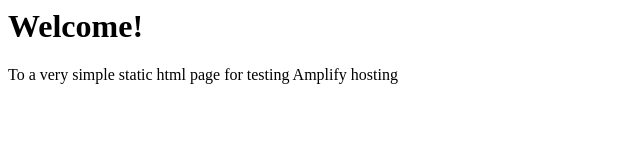
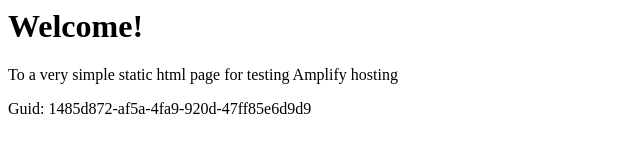
Before and after one commit to aws-aemilia-lhr/Github-PR-Commit-Integration-Test-DoNotTouch-Gith-OKSLNVO2-v1-prod-eu-west-2, a website: page src/index.html in a window 1280 px wide. Shown: the whole page, without its empty margins (0-640 px from the left). Drawn offline with Linux system fonts and the light colour scheme.

Commit message:
commit from integ tests

```diff
--- a/src/index.html
+++ b/src/index.html
@@ -1,3 +1,5 @@
+
+
 <html lang="en">
 
 <head>
@@ -10,6 +12,6 @@
 <body>
     <h1>Welcome!</h1>
     <p>To a very simple static html page for testing Amplify hosting</p>
-</body>
+    <p>Guid: 1485d872-af5a-4fa9-920d-47ff85e6d9d9</p></body>
 
 </html>
```
